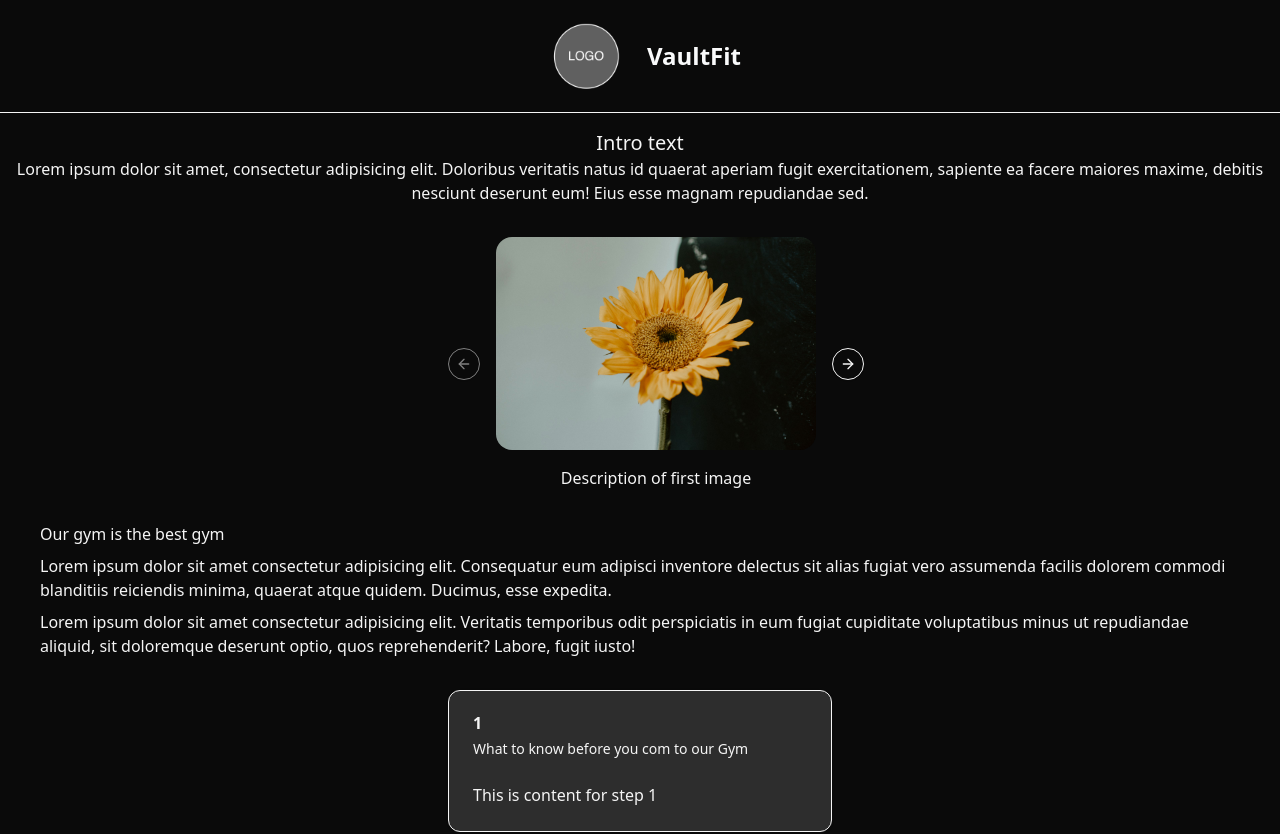
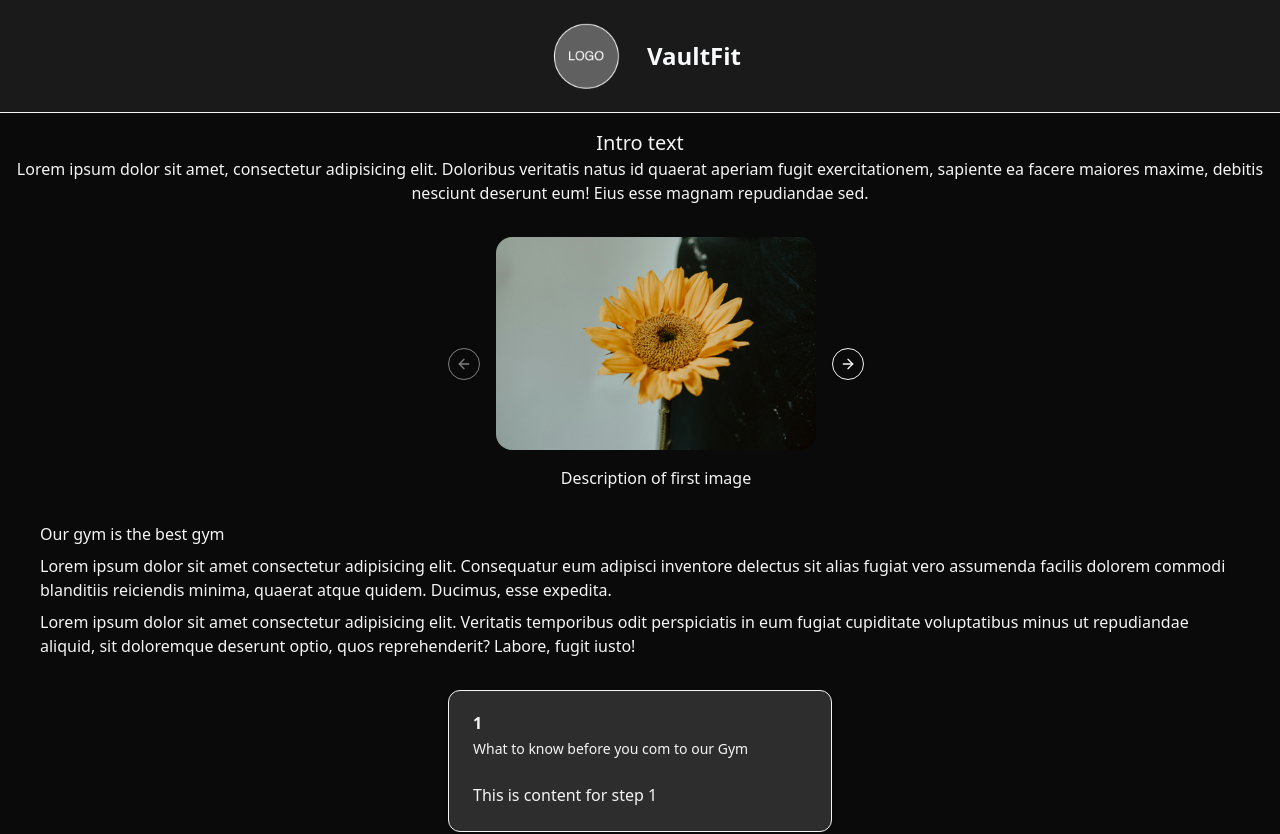
Before and after one commit to evahli/vault-fit, a React (Vite) app: page / in a window 1280 px wide. Shown: the top 834 px of the page. Built offline with nearby package versions, Linux system fonts and the light colour scheme.

Commit message:
header fix

```diff
--- a/src/components/Header.jsx
+++ b/src/components/Header.jsx
@@ -2,7 +2,7 @@ import logo from '../images/logo-placeholder-image.png';
 
 export const Header = () => {
   return (
-    <header className='sticky top-0 z-50 flex items-center justify-center gap-3 py-2 bg-vaultfit-background-light border-b border-vaultfit-bordershadow-sm'>
+    <header className='sticky top-0 z-50 flex items-center justify-center gap-3 py-2 bg-background-light border-b border-vaultfit-bordershadow-sm'>
       <img src={logo} alt="logo" className='h-24 w-24 object-contain' />
       <p className='text-2xl font-semibold text-gray-50'>VaultFit</p>
     </header>
```
